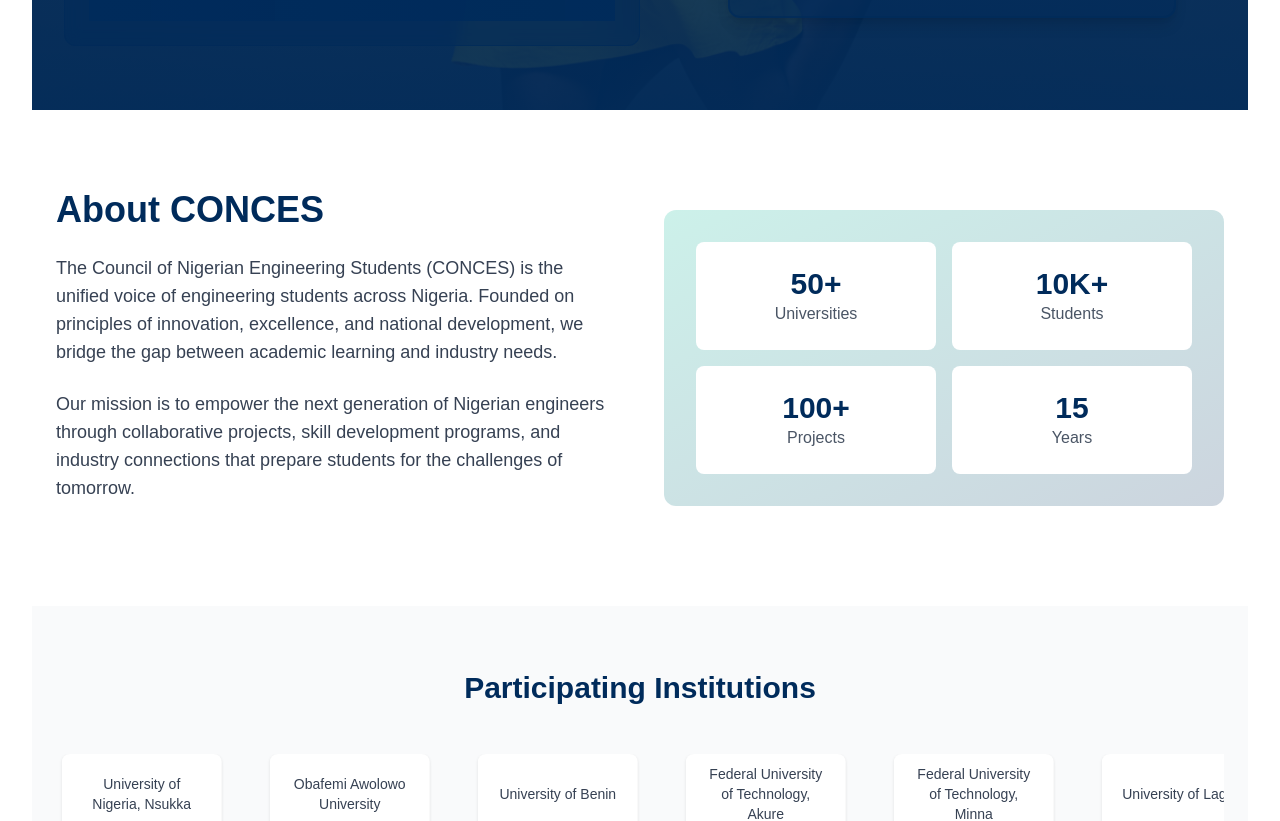
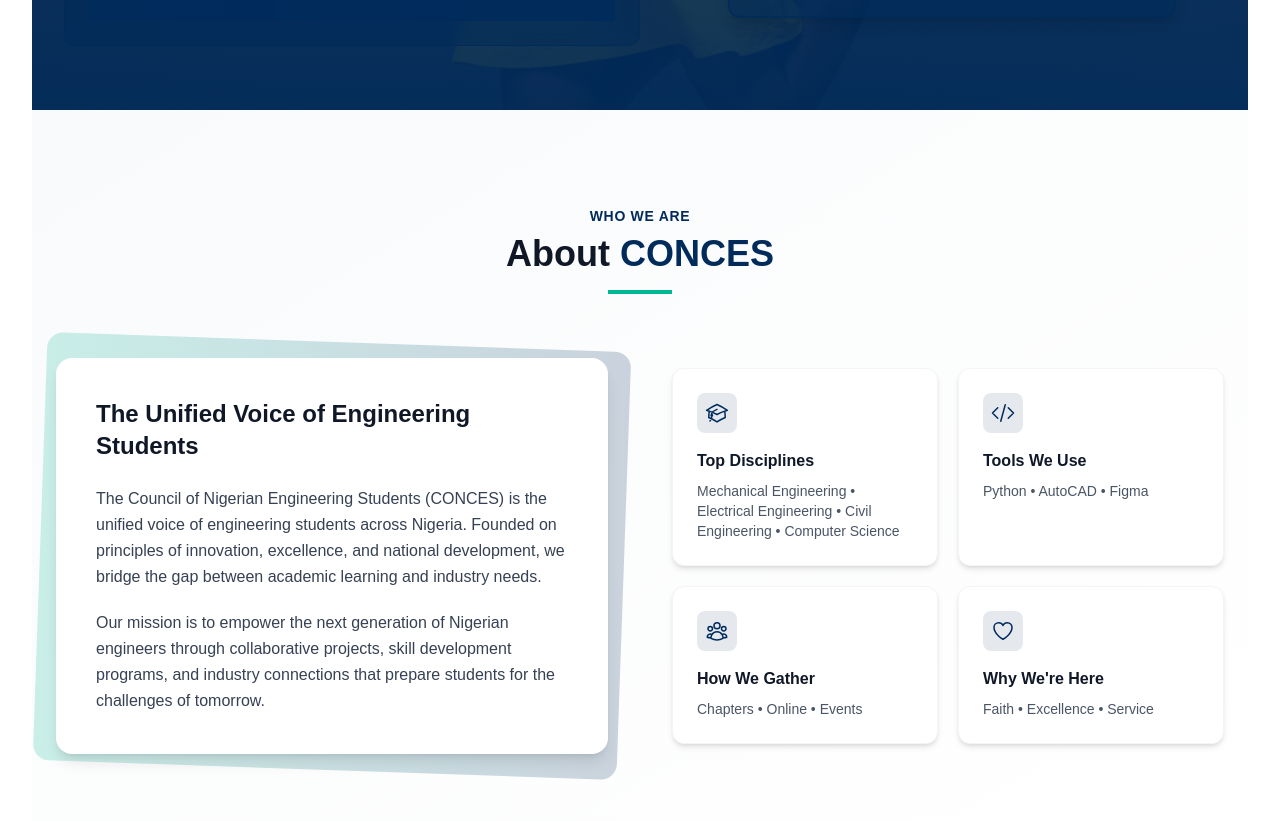
Before and after one commit to Linus-Daniel/conces_contest, a Next.js app: page / in a window 1280 px wide. Shown: the part 800-1621 px from the top of the page. Built offline with nearby package versions, Linux system fonts and the light colour scheme.

Commit message:
initial commit

```diff
--- a/src/app/(admin)/admin/contests/[id]/submissions/page.tsx
+++ b/src/app/(admin)/admin/contests/[id]/submissions/page.tsx
@@ -9,8 +9,6 @@
   FunnelIcon,
   HeartIcon,
   ChatBubbleLeftEllipsisIcon,
-  EyeIcon,
-  StarIcon,
   CheckCircleIcon,
   XCircleIcon,
   ExclamationTriangleIcon,
--- /dev/null
+++ b/src/app/api/stats/route.ts
@@ -0,0 +1,43 @@
+import Enroll from "@/models/Enroll";
+import Project from "@/models/Project";
+import { NextRequest, NextResponse } from "next/server";
+import { connectDB } from "@/lib/mongodb";
+
+export async function GET(req: NextRequest) {
+  await connectDB();
+
+  try {
+    const contestants = await Enroll.find({});
+    const projects = await Project.find({});
+
+    if (!contestants || !projects) {
+      console.log("Stats are not complete");
+      return NextResponse.json(
+        {
+          message: "Some stats are not available",
+        },
+        { status: 404 }
+      );
+    }
+
+    return NextResponse.json(
+      {
+        message: "Fetch Successful",
+        contestants: contestants.length,
+        projects: projects.length,
+      },
+      { status: 200 }
+    );
+  } catch (error) {
+    console.log(error);
+    return NextResponse.json(
+      {
+        message: "An unexpected error occurred",
+        error,
+      },
+      {
+        status: 500,
+      }
+    );
+  }
+}
--- a/src/components/About.tsx
+++ b/src/components/About.tsx
@@ -1,71 +1,131 @@
 "use client";
 
-import Link from "next/link";
 import { motion } from "framer-motion";
-import { ArrowRightIcon } from "@heroicons/react/24/outline";
+import {
+  AcademicCapIcon,
+  CodeBracketIcon,
+  UserGroupIcon,
+  HeartIcon,
+  ArrowRightIcon,
+} from "@heroicons/react/24/outline";
 
 const stats = [
-  { label: "Universities", value: "50+" },
-  { label: "Students", value: "10K+" },
-  { label: "Projects", value: "100+" },
-  { label: "Years", value: "15" },
+  {
+    label: "Top Disciplines",
+    value:
+      "Mechanical Engineering • Electrical Engineering • Civil Engineering • Computer Science",
+    icon: AcademicCapIcon,
+  },
+  {
+    label: "Tools We Use",
+    value: "Python • AutoCAD • Figma",
+    icon: CodeBracketIcon,
+  },
+  {
+    label: "How We Gather",
+    value: "Chapters • Online • Events",
+    icon: UserGroupIcon,
+  },
+  {
+    label: "Why We're Here",
+    value: "Faith • Excellence • Service",
+    icon: HeartIcon,
+  },
 ];
 
 export default function AboutSection() {
   return (
-    <section id="about" className="py-20 bg-white">
-      <div className="container mx-auto px-6">
-        <div className="flex flex-col md:flex-row items-center gap-12">
+    <section
+      id="about"
+      className="py-16 md:py-24 bg-gradient-to-br from-gray-50 to-white"
+    >
+      <div className="container mx-auto px-4 sm:px-6">
+        <motion.div
+          initial={{ opacity: 0, y: 20 }}
+          whileInView={{ opacity: 1, y: 0 }}
+          transition={{ duration: 0.6 }}
+          viewport={{ once: true }}
+          className="text-center mb-16"
+        >
+          <span className="text-conces-blue font-semibold text-sm uppercase tracking-wider mb-2 block">
+            Who We Are
+          </span>
+          <h2 className="text-3xl md:text-4xl font-bold text-gray-900 mb-4">
+            About <span className="text-conces-blue">CONCES</span>
+          </h2>
+          <div className="h-1 w-16 bg-conces-green mx-auto"></div>
+        </motion.div>
+
+        <div className="flex flex-col lg:flex-row items-center gap-12 lg:gap-16">
           <motion.div
-            initial={{ opacity: 0, x: -50 }}
+            initial={{ opacity: 0, x: -30 }}
             whileInView={{ opacity: 1, x: 0 }}
-            transition={{ duration: 0.8 }}
+            transition={{ duration: 0.7, ease: "easeOut" }}
             viewport={{ once: true }}
-            className="md:w-1/2"
+            className="lg:w-1/2"
           >
-            <h2 className="text-4xl font-bold text-conces-blue mb-6">
-              About CONCES
-            </h2>
-            <p className="text-lg text-gray-700 mb-6">
-              The Council of Nigerian Engineering Students (CONCES) is the
-              unified voice of engineering students across Nigeria. Founded on
-              principles of innovation, excellence, and national development, we
-              bridge the gap between academic learning and industry needs.
-            </p>
-            <p className="text-lg text-gray-700 mb-6">
-              Our mission is to empower the next generation of Nigerian
-              engineers through collaborative projects, skill development
-              programs, and industry connections that prepare students for the
-              challenges of tomorrow.
-            </p>
+            <div className="relative">
+              <div className="absolute -inset-4 bg-gradient-to-r from-conces-green/20 to-conces-blue/20 rounded-2xl rotate-2"></div>
+              <div className="relative bg-white p-8 md:p-10 rounded-2xl shadow-lg">
+                <h3 className="text-2xl font-bold text-gray-900 mb-6">
+                  The Unified Voice of Engineering Students
+                </h3>
+                <div className="space-y-5">
+                  <p className="text-gray-700 leading-relaxed">
+                    The Council of Nigerian Engineering Students (CONCES) is the
+                    unified voice of engineering students across Nigeria.
+                    Founded on principles of innovation, excellence, and
+                    national development, we bridge the gap between academic
+                    learning and industry needs.
+                  </p>
+                  <p className="text-gray-700 leading-relaxed">
+                    Our mission is to empower the next generation of Nigerian
+                    engineers through collaborative projects, skill development
+                    programs, and industry connections that prepare students for
+                    the challenges of tomorrow.
+                  </p>
+                </div>
+
+
+              </div>
+            </div>
           </motion.div>
 
           <motion.div
-            initial={{ opacity: 0, x: 50 }}
+            initial={{ opacity: 0, x: 30 }}
             whileInView={{ opacity: 1, x: 0 }}
-            transition={{ duration: 0.8 }}
+            transition={{ duration: 0.7, ease: "easeOut", delay: 0.1 }}
             viewport={{ once: true }}
-            className="md:w-1/2"
+            className="lg:w-1/2"
           >
-            <div className="bg-gradient-to-br from-conces-green/20 to-conces-blue/20 rounded-xl p-8">
-              <div className="grid grid-cols-2 gap-4">
-                {stats.map((stat, index) => (
+            <div className="grid grid-cols-1 md:grid-cols-2 gap-5">
+              {stats.map((stat, index) => {
+                const IconComponent = stat.icon;
+                return (
                   <motion.div
                     key={stat.label}
-                    initial={{ opacity: 0, scale: 0.5 }}
-                    whileInView={{ opacity: 1, scale: 1 }}
+                    initial={{ opacity: 0, y: 20 }}
+                    whileInView={{ opacity: 1, y: 0 }}
                     transition={{ duration: 0.5, delay: index * 0.1 }}
                     viewport={{ once: true }}
-                    className="bg-white rounded-lg p-6 text-center"
+                    whileHover={{ y: -5 }}
+                    className="bg-white p-6 rounded-xl shadow-md border border-gray-100 hover:shadow-lg transition-all"
                   >
-                    <div className="text-3xl font-bold text-conces-blue">
-                      {stat.value}
+                    <div className="flex items-start mb-4">
+                      <div className="p-2 bg-conces-blue/10 rounded-lg">
+                        <IconComponent className="h-6 w-6 text-conces-blue" />
+                      </div>
                     </div>
-                    <div className="text-gray-600">{stat.label}</div>
+                    <h4 className="font-semibold text-gray-900 mb-2">
+                      {stat.label}
+                    </h4>
+                    <p className="text-gray-600 text-sm">{stat.value}</p>
                   </motion.div>
-                ))}
-              </div>
+                );
+              })}
             </div>
+
+
           </motion.div>
         </div>
       </div>
```
